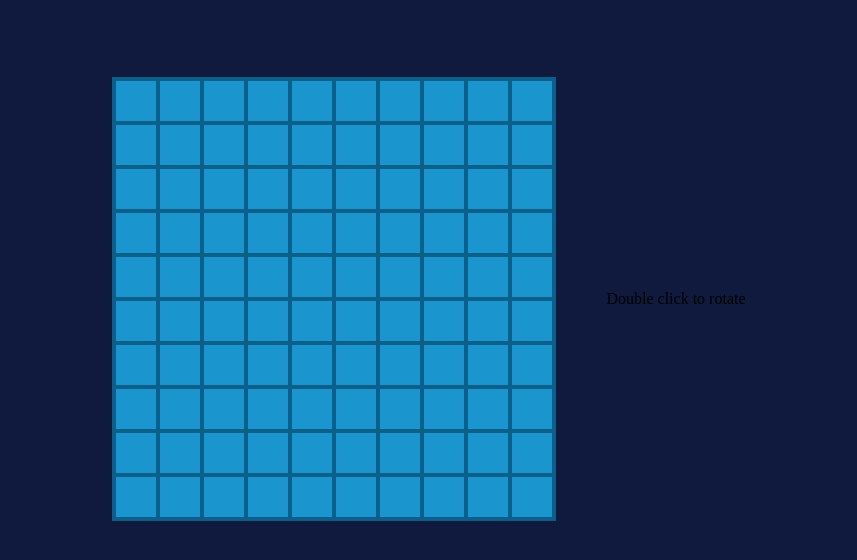
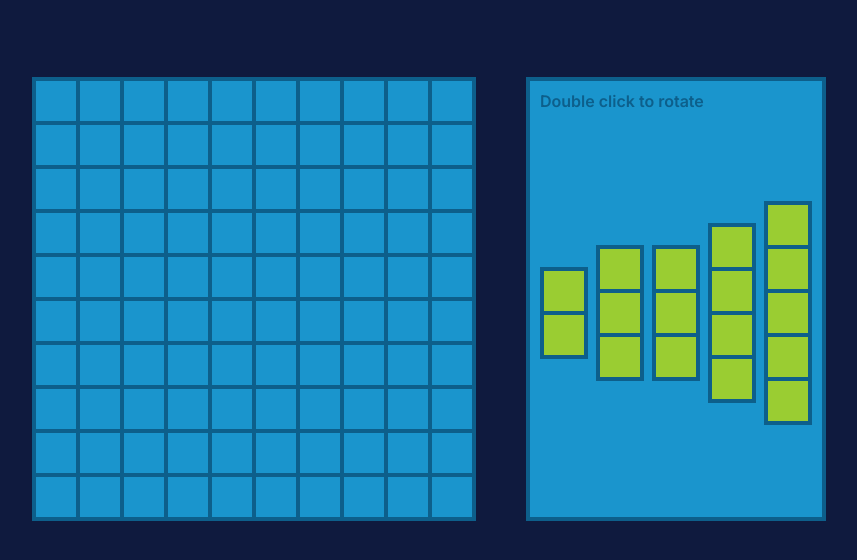
Before and after one commit to Elliot-Akande/battleship, a website built with webpack: page index.html in a window 1280 px wide. Shown: the part 188-748 px from the top of the page, without its empty margins (211-1068 px from the left). Built offline with nearby package versions, Linux system fonts and the light colour scheme; a web font is replaced by a local one; what pubsub-js would draw is missing.

Commit message:
Style ship selection

```diff
--- a/src/style.css
+++ b/src/style.css
@@ -83,3 +83,55 @@ h1 {
 .hit.ship::before {
   background: rgb(210, 69, 69);
 }
+
+/* Ship Selection */
+
+.shipSelection {
+  display: flex;
+  flex-direction: column;
+  gap: 8px;
+  padding: 10px;
+  width: 300px;
+  min-height: 444px;
+  background: var(--blue);
+  border: 4px solid var(--blue-outline);
+}
+
+.shipSelection > p {
+  margin: 0;
+  font-family: "Inter", sans-serif;
+  font-weight: 600;
+  color: var(--blue-outline);
+}
+
+.shipDiv {
+  flex: 1;
+  display: flex;
+  flex-wrap: wrap;
+  justify-content: center;
+  align-items: center;
+  align-content: center;
+  gap: 8px;
+  height: 100%;
+}
+
+.shipDiv > .ship {
+  display: flex;
+  flex-direction: column;
+  gap: 4px;
+
+  height: min-content;
+
+  background: var(--blue-outline);
+  padding: 4px;
+}
+
+.shipDiv > .ship[data-axis="y"] {
+  flex-direction: row;
+}
+
+.shipDiv > .ship > * {
+  height: 40px;
+  width: 40px;
+  background: var(--grey);
+}
```
